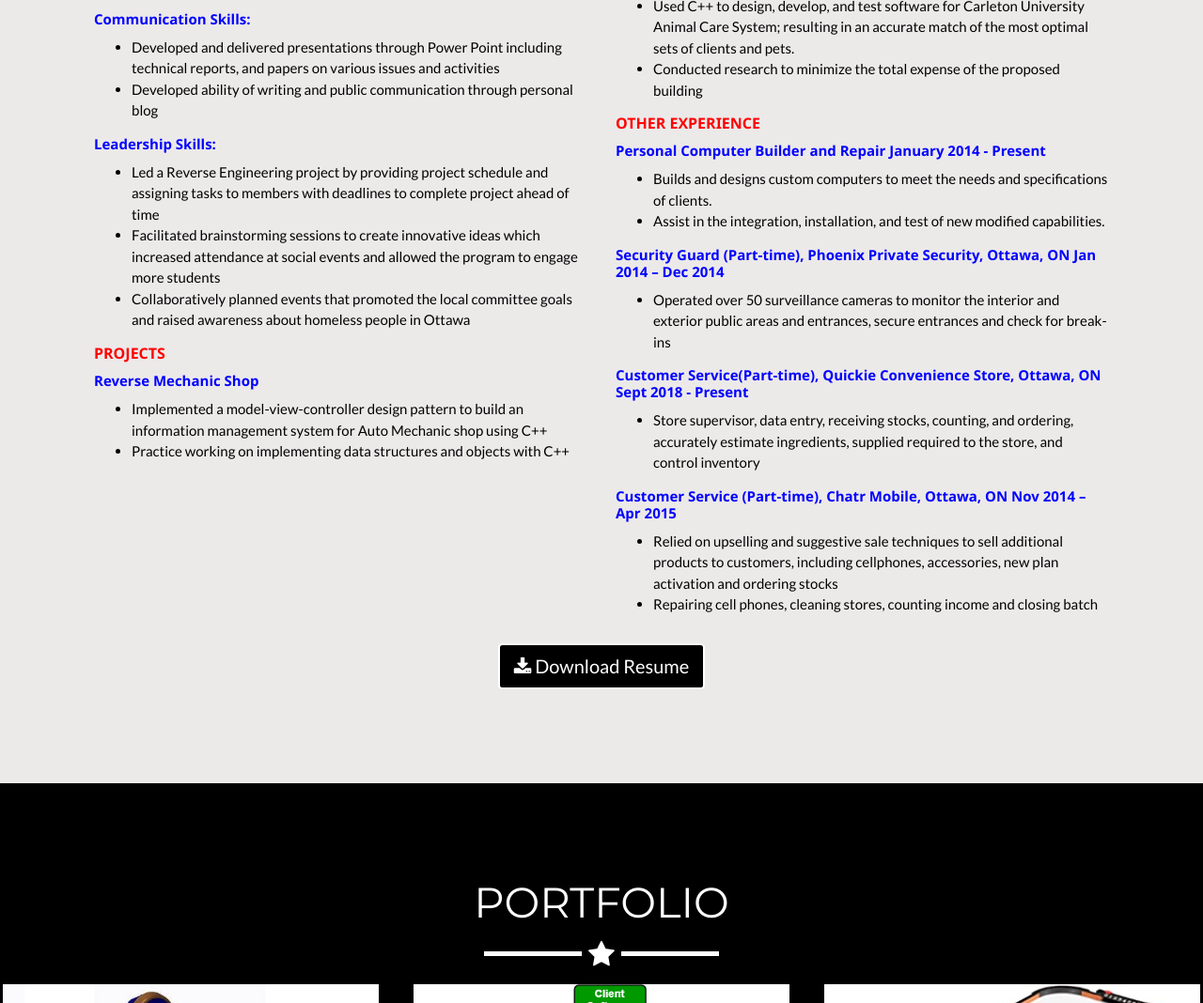
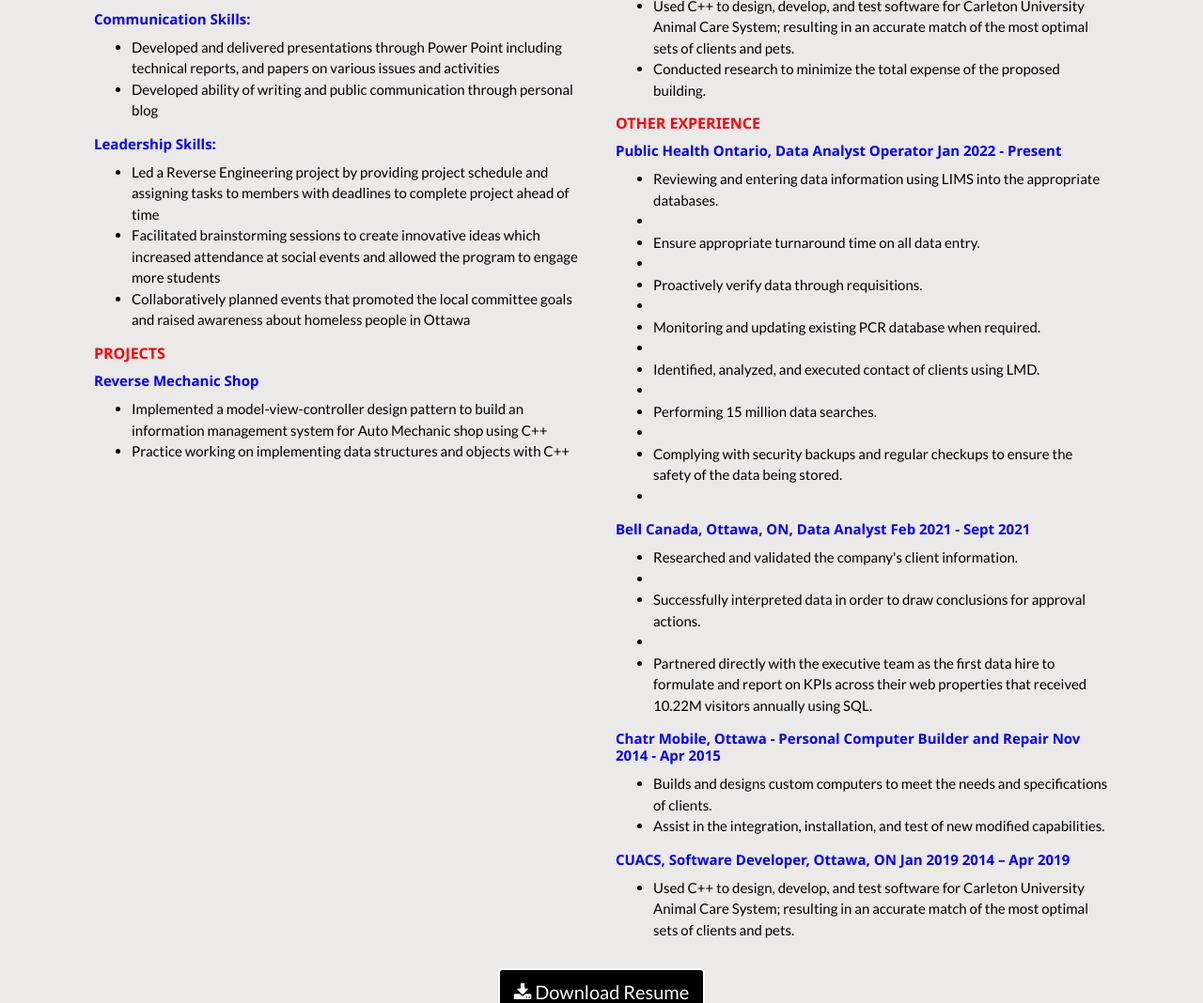
Before and after one commit to naolwakoya/naolgushu.github.io, a website: page index.html in a window 1280 px wide. Shown: the part 1732-2800 px from the top of the page at 94% size. Drawn offline with nearby package versions, Linux system fonts and the light colour scheme; files that its build step writes are made by us from their sources.

Commit message:
Resume updated

```diff
--- a/index.html
+++ b/index.html
@@ -117,7 +117,7 @@
         <hr class="star-primary">
         <div class="row">
           <div class="col-lg-4 ml-auto">
-            <p>My name is Naol Gushu. I am a recent graduate from Carleton University studied Computer Science. </p>
+            <p>My name is Naol Gushu. I graduated from Carleton University studied Computer Science. </p>
           </div>
           <div class="col-lg-4 mr-auto">
             <p>This is my personal website to showcase my projects and interests.</p>
@@ -243,40 +243,52 @@ collaboration between multiple clients at the same time running on different mac
 <ul style="color:black">
 <li>Used C++ to design, develop, and test software for Carleton University Animal Care System;
 resulting in an accurate match of the most optimal sets of clients and pets. </li>
-<li>Conducted research to minimize the total expense of the proposed building </li>
+<li>Conducted research to minimize the total expense of the proposed building. </li>
 
 </ul>
 
 		<h3><b>OTHER EXPERIENCE</b></h3>
 
-<h4> Personal Computer Builder and Repair					January 2014 - Present</h4>
+  <h4> Public Health Ontario, Data Analyst Operator                       Jan 2022 - Present </h4>
+    <ul style="color:black">
+      <li>Reviewing and entering data information using LIMS into the appropriate
+databases.<li>
+  <li> Ensure appropriate turnaround time on all data entry. <li>
+    <li> Proactively verify data through requisitions. <li>
+      <li> Monitoring and updating existing PCR database when required. <li>
+        <li> Identified, analyzed, and executed contact of clients using LMD. <li>
+          <li> Performing 15 million data searches. <li>
+            <li> Complying with security backups and regular checkups to ensure the safety
+of the data being stored. <li>
+</ul>
+
+
+<h4> Bell Canada, Ottawa, ON, Data Analyst                              Feb 2021 - Sept 2021</h4>
+<ul style="color:black">
+  <li> Researched and validated the company's client information. <li>
+    <li> Successfully interpreted data in order to draw conclusions for approval actions. <li>
+      <li> Partnered directly with the executive team as the first data hire to formulate
+and report on KPIs across their web properties that received 10.22M visitors
+annually using SQL.
+</ul>
+
+
+
+<h4> Chatr Mobile, Ottawa - Personal Computer Builder and Repair					Nov 2014 - Apr 2015</h4>
 <ul style="color:black">
   <li>	Builds and designs custom computers to meet the needs and specifications of clients. </li>
     <li>	Assist in the integration, installation, and test of new modified capabilities. </li>
     </ul>
 
 
-<h4>Security Guard (Part-time), Phoenix Private Security, Ottawa, ON Jan 2014 – Dec 2014</h4>
-<ul style="color:black">
-<li>Operated over 50 surveillance cameras to monitor the interior and exterior public areas and
-entrances, secure entrances and check for break-ins</li>
-
-</ul>
 
 
-<h4>Customer Service(Part-time), Quickie Convenience Store, Ottawa, ON Sept 2018 - Present</h4>
+<h4> CUACS, Software Developer, Ottawa, ON                          Jan 2019 2014 – Apr 2019</h4>
 <ul style="color:black">
-<li>Store supervisor, data entry, receiving stocks, counting, and ordering, accurately estimate ingredients, supplied required to
-the store, and control inventory</li>
+  <li> Used C++ to design, develop, and test software for Carleton University Animal
+Care System; resulting in an accurate match of the most optimal sets of clients
+and pets. </li>
 
-</ul>
-
-<h4>Customer Service (Part-time), Chatr Mobile, Ottawa, ON Nov 2014 – Apr 2015</h4>
-<ul style="color:black">
-  <li>Relied on upselling and suggestive sale techniques to sell additional products to customers,
-including cellphones, accessories, new plan activation and ordering stocks</li>
-
-<li>Repairing cell phones, cleaning stores, counting income and closing batch</li>
 
 
 
```
